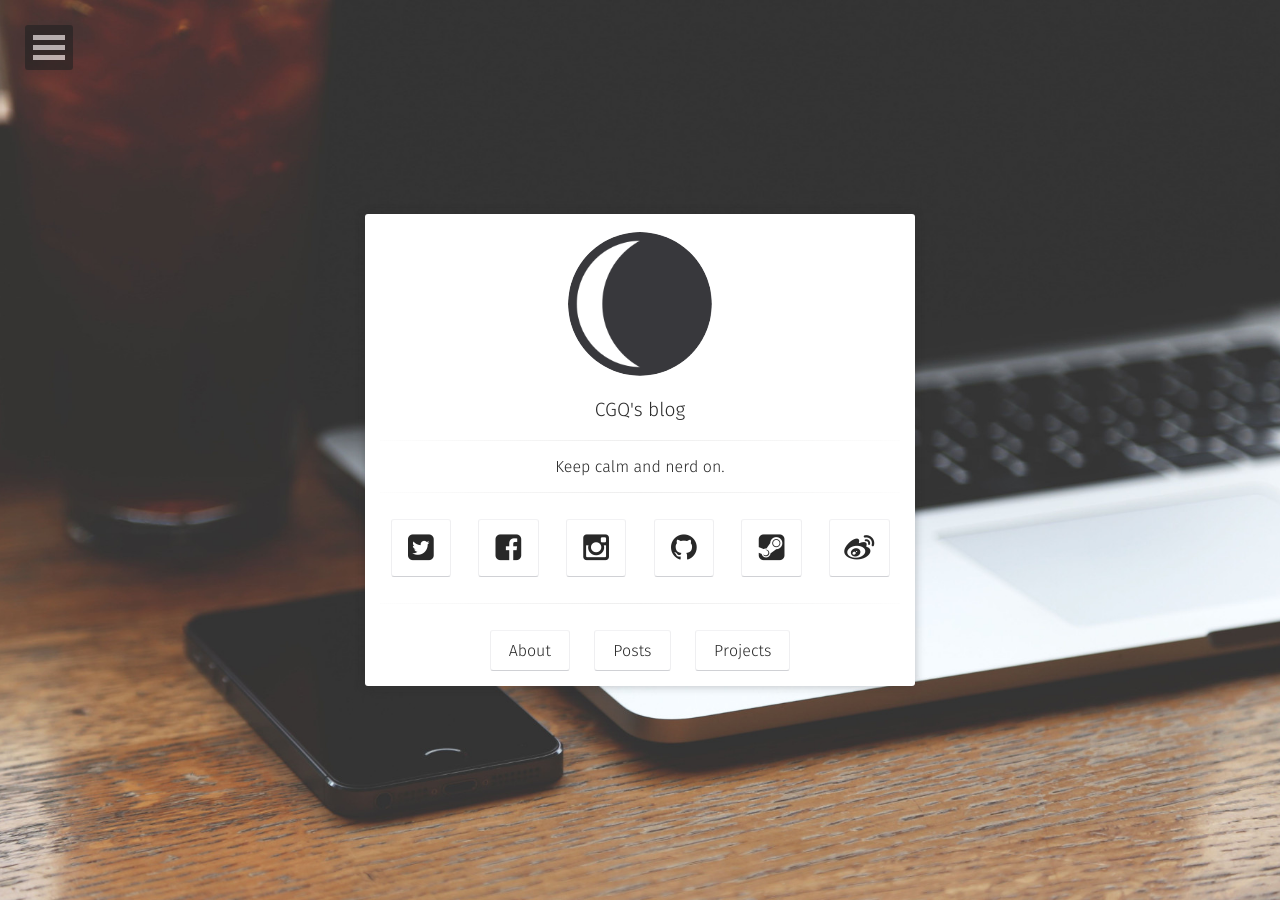
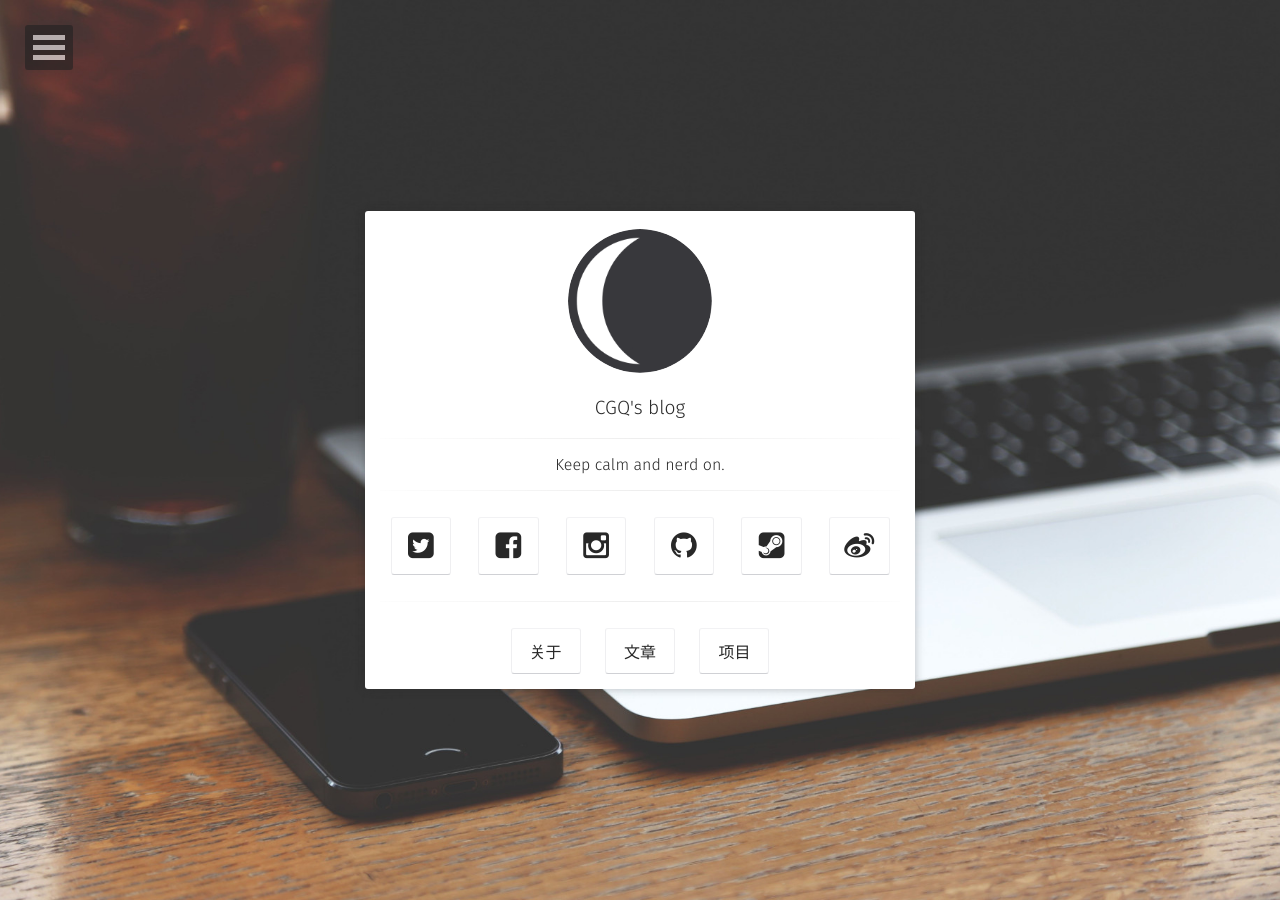
Before and after one commit to caoack123/caoack123.github.io, a Jekyll site: the page built from index.html, in a window 1280 px wide. Built offline with Jekyll 4.4.1, drawn with Linux system fonts in a browser that asks for light colours; some web fonts are replaced.

Commit message:
汉化，居中

```diff
--- a/404.html
+++ b/404.html
@@ -4,5 +4,6 @@ title: "404"
 permalink: /404
 comments: false
 ---
-<button>你好像进入了一片荒芜之地.</button>
-<p>不过不要紧，你可以拔掉电源<a href="mailto:{{ site.email }}?subject=Page%20not%20found">contact me</a>.</p>
+
+<h2 style="	text-align: center;">你好像进入了一片荒芜之地.</h2>
+<h2 style="	text-align: center;">不过不要紧，你可以拔掉电源<a href="mailto:{{ site.email }}?subject=Page%20not%20found">contact me</a>.</h2>
--- a/_layouts/home.html
+++ b/_layouts/home.html
@@ -33,13 +33,13 @@ layout: compress
                   <hr class="hr-line">
                   <h3 class="title">
                          <a class="btn zoombtn" href="{{ site.url }}/about">
-                         About
+                         关于
                          </a>
                          <a class="btn zoombtn" href="{{ site.url }}/posts">
-                         Posts
+                         文章
                          </a>
                          <a class="btn zoombtn" href="{{ site.url }}/projects">
-                         Projects
+                         项目
                          </a>
                  </h3>
             </div>
```
